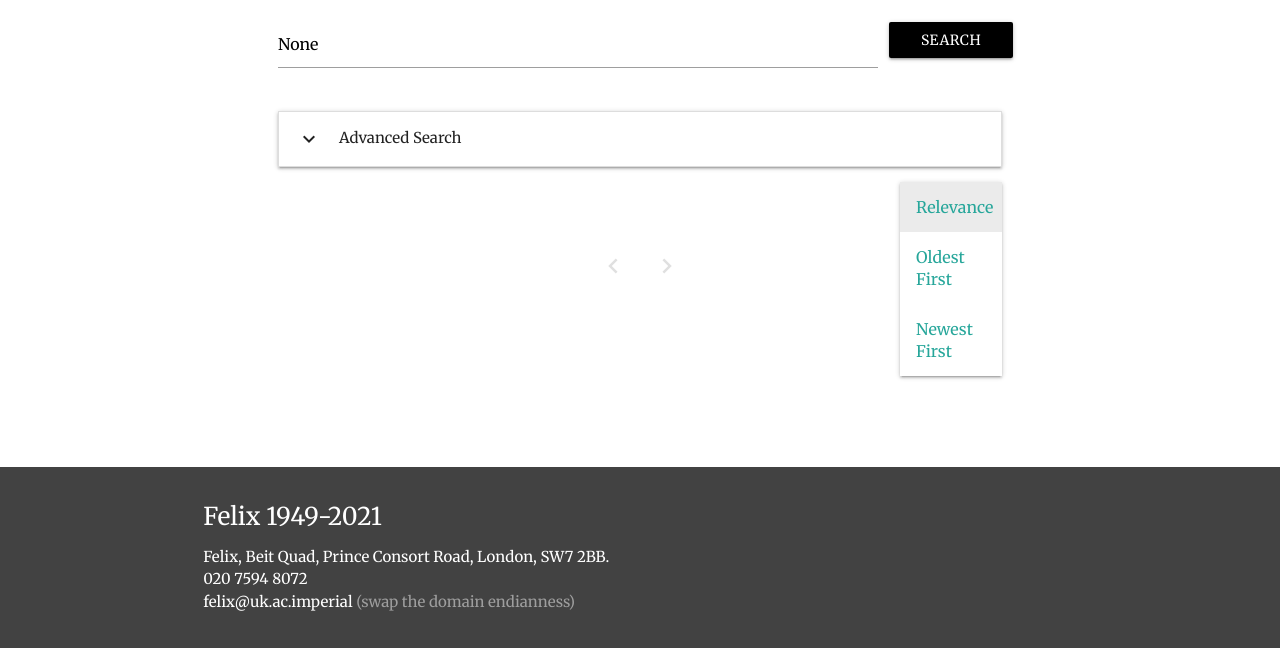
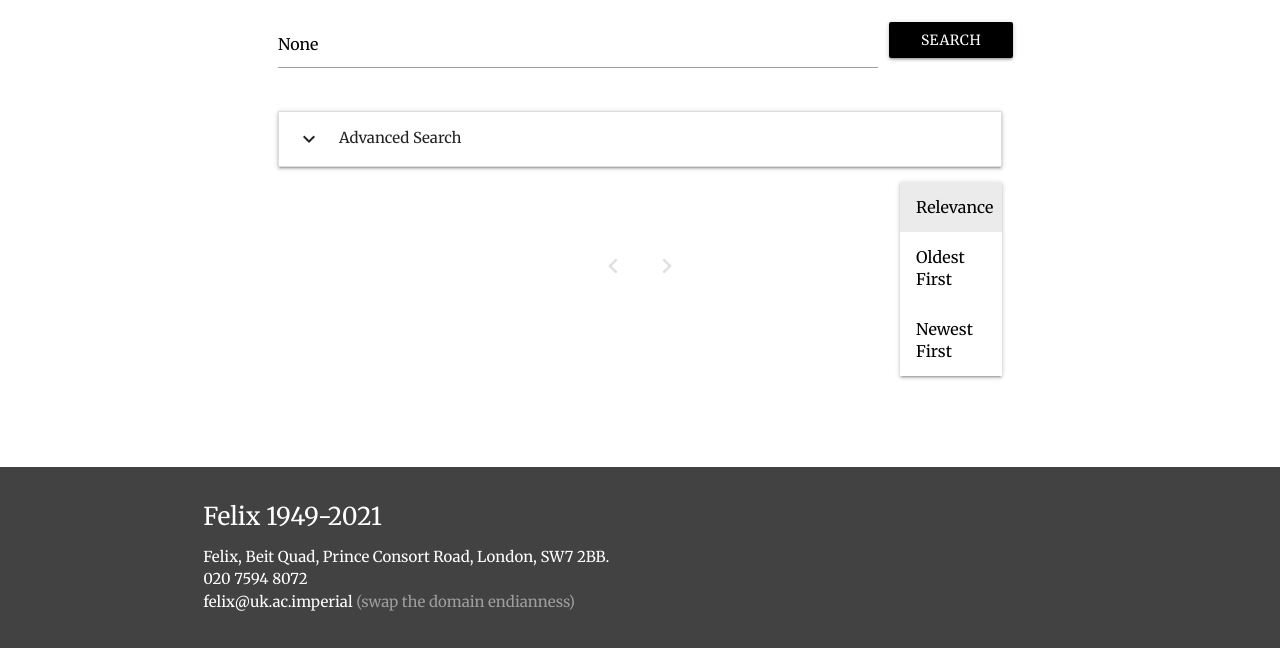
Before and after one commit to FelixOnline/FelixArchive, a Flask app: page /search in a window 1280 px wide, after a click on "Relevance". Shown: the part 152-800 px from the top of the page. Run offline with Flask 2, Linux system fonts and the light colour scheme; data that the repository does not hold is empty; some libraries are stand-ins or nearby versions.

Commit message:
Make sort dropdown options text black
Signed-off-by: Andy Wang <cbeuw.andy@gmail.com>

```diff
--- a/static/style.css
+++ b/static/style.css
@@ -71,3 +71,8 @@
 .datepicker-table td.is-today {
     color: #757575;
 }
+
+/* Sort dropdown overrides */
+dropdown-content li > a, .dropdown-content li > span {
+    color: #000;
+}
```
